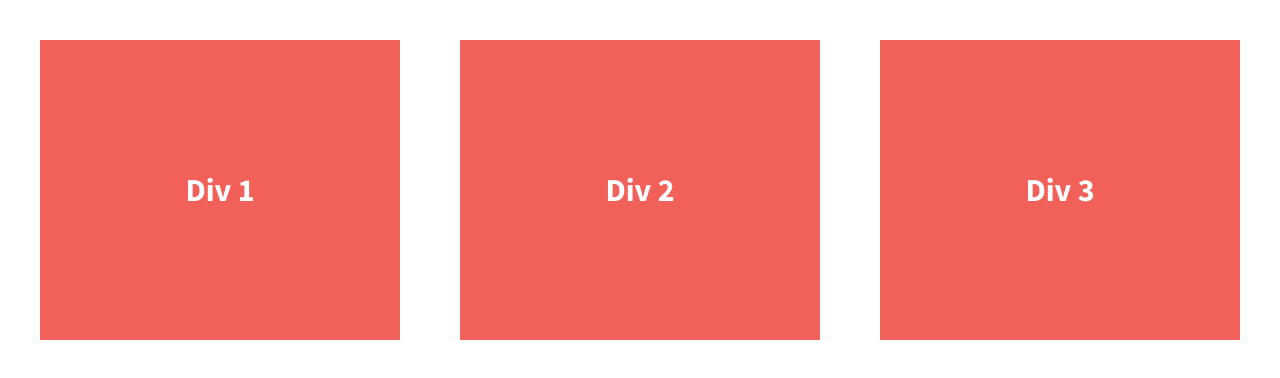
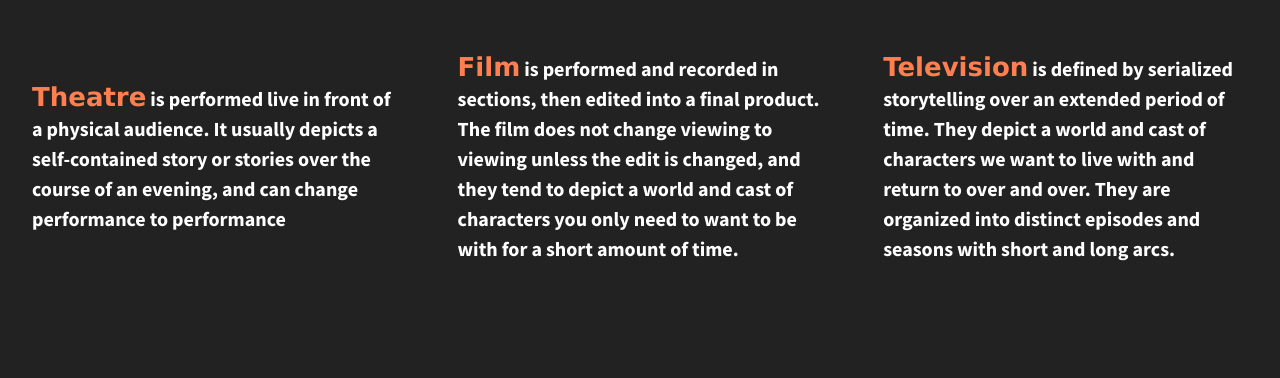
Before and after one commit to aeneashemphill/flexbox-grids-practice, a plain HTML site: page index.html in a window 1280 px wide. Drawn offline with nearby package versions, Linux system fonts and the light colour scheme.

Commit message:
customized boxes and changed content

```diff
--- a/css/main.css
+++ b/css/main.css
@@ -97,37 +97,44 @@ textarea {
 
 
 html {
-  background-color: #fff;
+  background-color: #222;
   height: 100%;
+  width: 100%;
 }
 
 body {
   font-family: 'Source Sans Pro', sans-serif;
+  font-weight: 700;
   padding: 2em;
-  font-size: 1.25em;
+  color: #fff;
   height: 100%;
 }
 
 .wrapper {
   /*add display:flex and set justify-content to space-between*/
-  font-weight: 700;
   display: flex;
+  flex-flow: row wrap;
   justify-content: space-between;
+  align-items: center;
 }
 
-.div-1, .div-2, .div-3 {
+.theatre, .film, .television {
   /*give the divs a width of 30%, add display:flex, set justify-content and align-items to center*/
-  color: #fff;
-  line-height: 1.5em;
-  font-size: 1.6em;
-  background-color: #f16059;
-  height: 300px;
-  width: 30%;
   display: flex;
   justify-content: center;
   align-items: center;
+  color: #fff;
+  line-height: 1.5em;
+  font-size: 1.25em;
+  height: auto;
+  width: 30%;
 }
 
+.wrapper span {
+    font-family: 'Lucida Sans', 'Lucida Sans Regular', 'Lucida Grande', 'Lucida Sans Unicode', Geneva, Verdana, sans-serif;
+    font-size: 1.3em;
+    color:coral;
+}
 
 
 
--- a/index.html
+++ b/index.html
@@ -22,14 +22,15 @@
         <![endif]-->
 
         <section class="wrapper">
-            <div class="div-1">
-                Div 1
+            <div class="theatre">
+                    <p><span>Theatre</span> is performed live in front of a physical audience. It usually depicts a self-contained story or stories over the course of an evening, and can change performance to performance</p>
+                </div>
             </div>
-            <div class="div-2">
-                Div 2
+            <div class="film">
+                    <p><span>Film</span> is performed and recorded in sections, then edited into a final product. The film does not change viewing to viewing unless the edit is changed, and they tend to depict a world and cast of characters you only need to want to be with for a short amount of time.</p>
             </div>
-            <div class="div-3">
-                Div 3
+            <div class="television">
+                    <p><span>Television</span> is defined by serialized storytelling over an extended period of time. They depict a world and cast of characters we want to live with and return to over and over. They are organized into distinct episodes and seasons with short and long arcs.</p>
             </div>
         </section>
 
```
Also changed, not shown: img/pexels-photo-109669.jpg (added).
